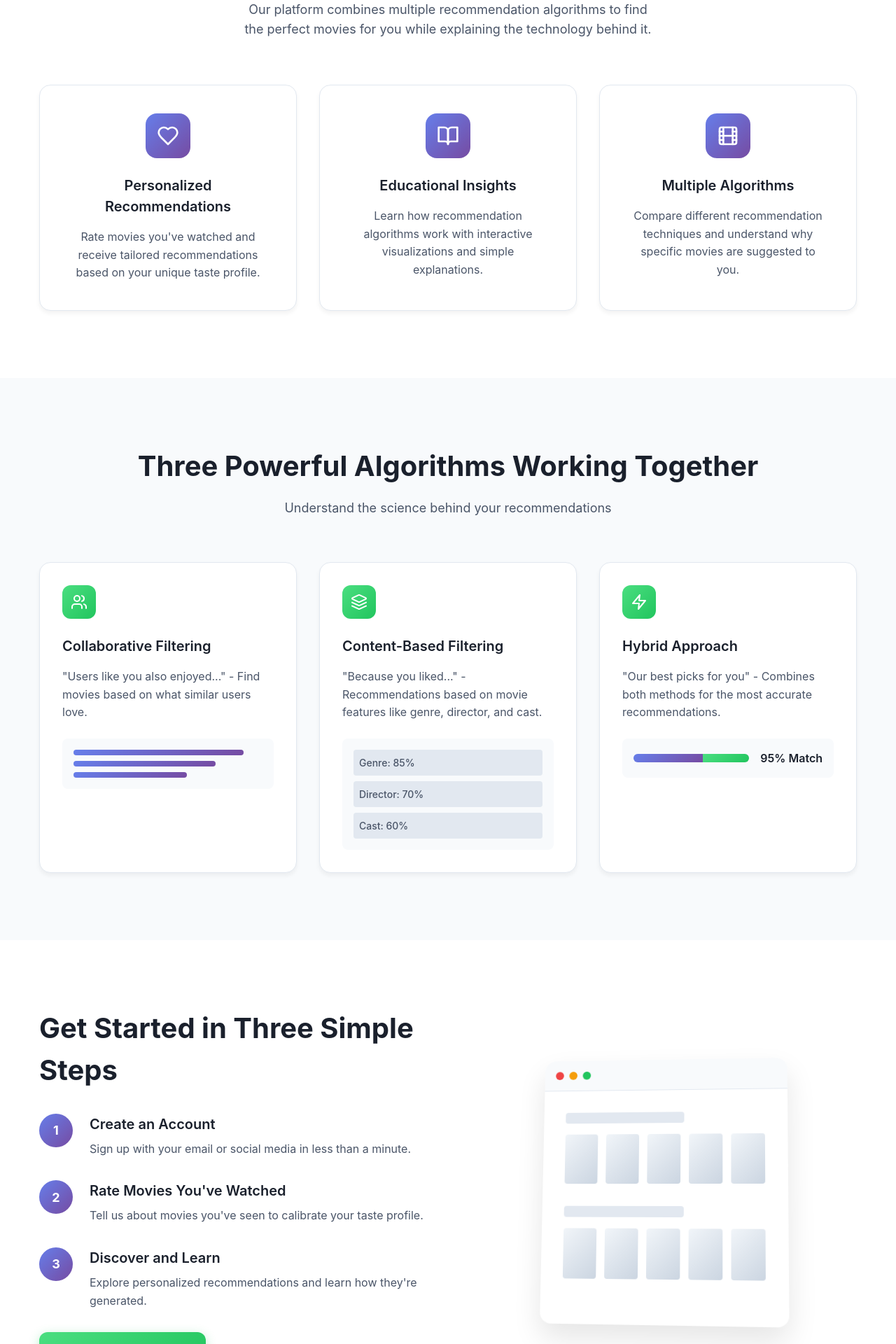
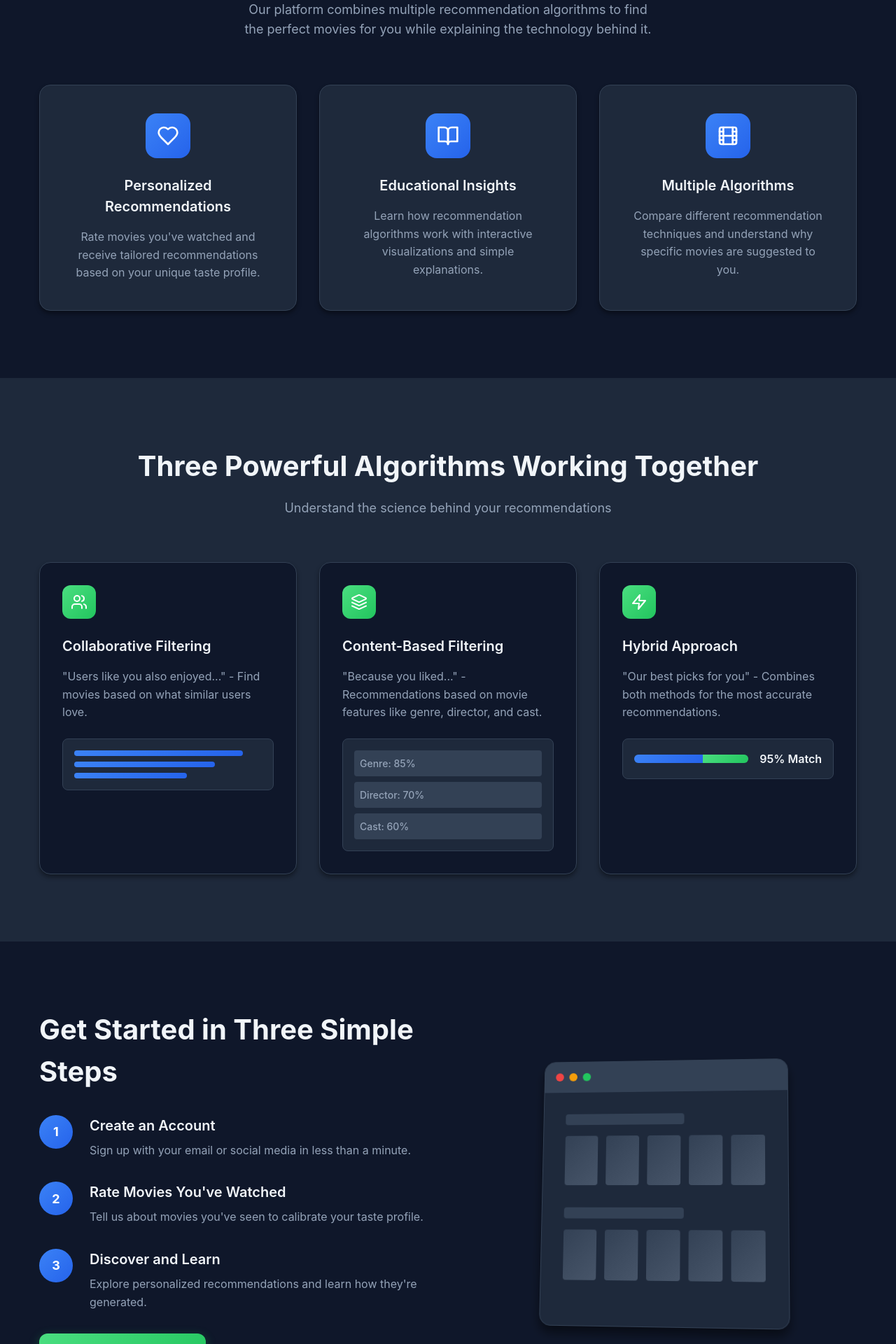
Before and after one commit to vibhor-5/movie-rec-website, a React (Vite) app in the folder frontend/: page / in a window 1280 px wide. Shown: the part 740-2660 px from the top of the page at 70% size. Built offline with nearby package versions, Linux system fonts and the light colour scheme; no server answers.

Commit message:
Dark Theme and Enhanced Onboarding

```diff
--- a/frontend/src/components/common/Button/Button.module.css
+++ b/frontend/src/components/common/Button/Button.module.css
@@ -2,9 +2,9 @@
   display: inline-flex;
   align-items: center;
   justify-content: center;
-  border-radius: 0.375rem;
+  border-radius: var(--radius-md);
   font-weight: 500;
-  transition: all 0.2s;
+  transition: all var(--transition-fast);
   cursor: pointer;
   border: none;
   outline: none;
@@ -17,41 +17,41 @@
 
 /* Variants */
 .primary {
-  background-color: #4299e1;
+  background-color: var(--primary);
   color: white;
 }
 
 .primary:hover:not(:disabled) {
-  background-color: #3182ce;
+  background-color: var(--primary-dark);
 }
 
 .secondary {
-  background-color: #718096;
+  background-color: var(--text-muted);
   color: white;
 }
 
 .secondary:hover:not(:disabled) {
-  background-color: #4a5568;
+  background-color: var(--text-secondary);
 }
 
 .outline {
   background-color: transparent;
-  border: 1px solid #4a5568;
-  color: #4a5568;
+  border: 1px solid var(--border);
+  color: var(--text-secondary);
 }
 
 .outline:hover:not(:disabled) {
-  background-color: #4a5568;
-  color: white;
+  background-color: var(--surface-light);
+  color: var(--text-primary);
 }
 
 .ghost {
   background-color: transparent;
-  color: #4a5568;
+  color: var(--text-secondary);
 }
 
 .ghost:hover:not(:disabled) {
-  background-color: #f7fafc;
+  background-color: var(--surface-light);
 }
 
 /* Sizes */
--- a/frontend/src/components/common/LoadingSpinner/LoadingSpinner.module.css
+++ b/frontend/src/components/common/LoadingSpinner/LoadingSpinner.module.css
@@ -1,6 +1,6 @@
 .spinner {
   display: inline-block;
-  border: 3px solid rgba(0, 0, 0, 0.1);
+  border: 3px solid var(--border);
   border-radius: 50%;
   border-top-color: var(--primary);
   animation: spin 1s ease-in-out infinite;
--- a/frontend/src/components/common/MovieCard/MovieCard.module.css
+++ b/frontend/src/components/common/MovieCard/MovieCard.module.css
@@ -1,18 +1,19 @@
 .card {
   display: flex;
   flex-direction: column;
-  background-color: #ffffff;
-  border-radius: 0.5rem;
+  background-color: var(--surface);
+  border-radius: var(--radius-md);
   overflow: hidden;
-  box-shadow: 0 2px 4px rgba(0, 0, 0, 0.1);
-  transition: transform 0.2s, box-shadow 0.2s;
+  box-shadow: var(--shadow-md);
+  transition: transform var(--transition-fast), box-shadow var(--transition-fast);
   text-decoration: none;
   color: inherit;
+  border: 1px solid var(--border);
 }
 
 .card:hover {
   transform: translateY(-4px);
-  box-shadow: 0 4px 6px rgba(0, 0, 0, 0.1);
+  box-shadow: var(--shadow-lg);
 }
 
 .posterContainer {
@@ -69,7 +70,7 @@
   font-size: 1.125rem;
   font-weight: 600;
   margin: 0;
-  color: #1a1a1a;
+  color: var(--text-primary);
   display: -webkit-box;
   -webkit-line-clamp: 2;
   -webkit-box-orient: vertical;
@@ -80,7 +81,7 @@
   display: flex;
   gap: 0.5rem;
   font-size: 0.875rem;
-  color: #4a5568;
+  color: var(--text-secondary);
 }
 
 .year {
@@ -88,12 +89,12 @@
 }
 
 .genres {
-  color: #718096;
+  color: var(--text-muted);
 }
 
 .overview {
   font-size: 0.875rem;
-  color: #4a5568;
+  color: var(--text-secondary);
   margin: 0;
   display: -webkit-box;
   -webkit-line-clamp: 3;
--- a/frontend/src/pages/Auth/Auth.module.css
+++ b/frontend/src/pages/Auth/Auth.module.css
@@ -11,9 +11,10 @@
   width: 100%;
   max-width: 400px;
   background-color: var(--surface);
-  border-radius: 0.5rem;
-  box-shadow: 0 4px 6px rgba(0, 0, 0, 0.1);
+  border-radius: var(--radius-md);
+  box-shadow: var(--shadow-lg);
   padding: 2rem;
+  border: 1px solid var(--border);
 }
 
 @media (max-width: 480px) {
--- a/frontend/src/pages/Landing/Landing.module.css
+++ b/frontend/src/pages/Landing/Landing.module.css
@@ -1,12 +1,12 @@
 .container {
   min-height: 100vh;
-  background-color: #ffffff;
+  background-color: var(--background);
 }
 
 /* Hero Section */
 .hero {
   position: relative;
-  background: linear-gradient(135deg, #667eea 0%, #764ba2 100%);
+  background: linear-gradient(135deg, #1e293b 0%, #0f172a 100%);
   color: white;
   overflow: hidden;
 }
@@ -165,13 +165,13 @@
   display: block;
   width: calc(100% + 1.3px);
   height: 60px;
-  fill: #ffffff;
+  fill: var(--background);
 }
 
 /* Features Section */
 .features {
   padding: 6rem 0;
-  background: #ffffff;
+  background: var(--background);
 }
 
 .featuresContent {
@@ -188,13 +188,13 @@
 .featuresTitle {
   font-size: 2.5rem;
   font-weight: 700;
-  color: #1a202c;
+  color: var(--text-primary);
   margin-bottom: 1rem;
 }
 
 .featuresSubtitle {
   font-size: 1.125rem;
-  color: #4a5568;
+  color: var(--text-secondary);
   max-width: 600px;
   margin: 0 auto;
   line-height: 1.6;
@@ -207,24 +207,24 @@
 }
 
 .featureCard {
-  background: #ffffff;
+  background: var(--surface);
   padding: 2.5rem;
   border-radius: 1rem;
-  box-shadow: 0 4px 6px rgba(0, 0, 0, 0.05);
-  border: 1px solid #e2e8f0;
+  box-shadow: var(--shadow-md);
+  border: 1px solid var(--border);
   transition: all 0.3s ease;
   text-align: center;
 }
 
 .featureCard:hover {
   transform: translateY(-4px);
-  box-shadow: 0 10px 25px rgba(0, 0, 0, 0.1);
+  box-shadow: var(--shadow-lg);
 }
 
 .featureIcon {
   width: 4rem;
   height: 4rem;
-  background: linear-gradient(135deg, #667eea 0%, #764ba2 100%);
+  background: linear-gradient(135deg, var(--primary) 0%, var(--primary-dark) 100%);
   border-radius: 1rem;
   display: flex;
   align-items: center;
@@ -241,19 +241,19 @@
 .featureTitle {
   font-size: 1.25rem;
   font-weight: 600;
-  color: #1a202c;
+  color: var(--text-primary);
   margin-bottom: 1rem;
 }
 
 .featureDescription {
-  color: #4a5568;
+  color: var(--text-secondary);
   line-height: 1.6;
 }
 
-/* Algorithms Section */
+/* Continue with other sections... */
 .algorithms {
   padding: 6rem 0;
-  background: #f8fafc;
+  background: var(--surface);
 }
 
 .algorithmsContent {
@@ -270,13 +270,13 @@
 .algorithmsTitle {
   font-size: 2.5rem;
   font-weight: 700;
-  color: #1a202c;
+  color: var(--text-primary);
   margin-bottom: 1rem;
 }
 
 .algorithmsSubtitle {
   font-size: 1.125rem;
-  color: #4a5568;
+  color: var(--text-secondary);
   max-width: 600px;
   margin: 0 auto;
 }
@@ -288,17 +288,17 @@
 }
 
 .algorithmCard {
-  background: #ffffff;
+  background: var(--background);
   padding: 2rem;
   border-radius: 1rem;
-  box-shadow: 0 4px 6px rgba(0, 0, 0, 0.05);
-  border: 1px solid #e2e8f0;
+  box-shadow: var(--shadow-md);
+  border: 1px solid var(--border);
   transition: all 0.3s ease;
 }
 
 .algorithmCard:hover {
   transform: translateY(-4px);
-  box-shadow: 0 10px 25px rgba(0, 0, 0, 0.1);
+  box-shadow: var(--shadow-lg);
 }
 
 .algorithmIcon {
@@ -321,20 +321,21 @@
 .algorithmTitle {
   font-size: 1.25rem;
   font-weight: 600;
-  color: #1a202c;
+  color: var(--text-primary);
   margin-bottom: 1rem;
 }
 
 .algorithmDescription {
-  color: #4a5568;
+  color: var(--text-secondary);
   line-height: 1.6;
   margin-bottom: 1.5rem;
 }
 
 .algorithmExample {
-  background: #f8fafc;
+  background: var(--surface);
   padding: 1rem;
   border-radius: 0.5rem;
+  border: 1px solid var(--border);
 }
 
 .userSimilarity {
@@ -345,7 +346,7 @@
 
 .userBar {
   height: 0.5rem;
-  background: linear-gradient(135deg, #667eea 0%, #764ba2 100%);
+  background: linear-gradient(135deg, var(--primary) 0%, var(--primary-dark) 100%);
   border-radius: 0.25rem;
   transition: width 0.3s ease;
 }
@@ -358,11 +359,11 @@
 
 .feature {
   padding: 0.5rem;
-  background: #e2e8f0;
+  background: var(--border);
   border-radius: 0.25rem;
   font-size: 0.875rem;
   font-weight: 500;
-  color: #4a5568;
+  color: var(--text-secondary);
 }
 
 .hybridResult {
@@ -374,7 +375,7 @@
 .hybridBar {
   flex: 1;
   height: 0.75rem;
-  background: #e2e8f0;
+  background: var(--border);
   border-radius: 0.375rem;
   overflow: hidden;
   display: flex;
@@ -382,7 +383,7 @@
 
 .collaborativePart {
   width: 60%;
-  background: linear-gradient(135deg, #667eea 0%, #764ba2 100%);
+  background: linear-gradient(135deg, var(--primary) 0%, var(--primary-dark) 100%);
 }
 
 .contentPart {
@@ -392,13 +393,13 @@
 
 .hybridScore {
   font-weight: 600;
-  color: #1a202c;
+  color: var(--text-primary);
 }
 
 /* Getting Started Section */
 .gettingStarted {
   padding: 6rem 0;
-  background: #ffffff;
+  background: var(--background);
 }
 
 .gettingStartedContent {
@@ -414,7 +415,7 @@
 .gettingStartedTitle {
   font-size: 2.5rem;
   font-weight: 700;
-  color: #1a202c;
+  color: var(--text-primary);
   margin-bottom: 2rem;
 }
 
@@ -431,7 +432,7 @@
 .stepNumber {
   width: 3rem;
   height: 3rem;
-  background: linear-gradient(135deg, #667eea 0%, #764ba2 100%);
+  background: linear-gradient(135deg, var(--primary) 0%, var(--primary-dark) 100%);
   color: white;
   border-radius: 50%;
   display: flex;
@@ -450,12 +451,12 @@
 .stepTitle {
   font-size: 1.25rem;
   font-weight: 600;
-  color: #1a202c;
+  color: var(--text-primary);
   margin-bottom: 0.5rem;
 }
 
 .stepDescription {
-  color: #4a5568;
+  color: var(--text-secondary);
   line-height: 1.6;
 }
 
@@ -470,12 +471,13 @@
 }
 
 .mockup {
-  background: #ffffff;
+  background: var(--surface);
   border-radius: 1rem;
-  box-shadow: 0 20px 40px rgba(0, 0, 0, 0.1);
+  box-shadow: var(--shadow-lg);
   overflow: hidden;
   transform: rotateY(-5deg) rotateX(5deg);
   transition: transform 0.3s ease;
+  border: 1px solid var(--border);
 }
 
 .mockup:hover {
@@ -483,9 +485,9 @@
 }
 
 .mockupHeader {
-  background: #f8fafc;
+  background: var(--surface-light);
   padding: 1rem;
-  border-bottom: 1px solid #e2e8f0;
+  border-bottom: 1px solid var(--border);
 }
 
 .mockupDots {
@@ -497,7 +499,7 @@
   width: 0.75rem;
   height: 0.75rem;
   border-radius: 50%;
-  background: #cbd5e1;
+  background: var(--border-light);
 }
 
 .mockupDots span:first-child {
@@ -522,7 +524,7 @@
 
 .mockupTitle {
   height: 1rem;
-  background: #e2e8f0;
+  background: var(--border);
   border-radius: 0.25rem;
   margin-bottom: 1rem;
   width: 60%;
@@ -536,14 +538,14 @@
 .mockupMovie {
   width: 3rem;
   height: 4.5rem;
-  background: linear-gradient(135deg, #f1f5f9 0%, #cbd5e1 100%);
+  background: linear-gradient(135deg, var(--surface-light) 0%, var(--border-light) 100%);
   border-radius: 0.25rem;
 }
 
 /* Testimonials Section */
 .testimonials {
   padding: 6rem 0;
-  background: #f8fafc;
+  background: var(--surface);
 }
 
 .testimonialsContent {
@@ -560,7 +562,7 @@
 .testimonialsTitle {
   font-size: 2.5rem;
   font-weight: 700;
-  color: #1a202c;
+  color: var(--text-primary);
 }
 
 .testimonialsGrid {
@@ -570,11 +572,11 @@
 }
 
 .testimonialCard {
-  background: #ffffff;
+  background: var(--background);
   padding: 2rem;
   border-radius: 1rem;
-  box-shadow: 0 4px 6px rgba(0, 0, 0, 0.05);
-  border: 1px solid #e2e8f0;
+  box-shadow: var(--shadow-md);
+  border: 1px solid var(--border);
 }
 
 .testimonialHeader {
@@ -586,7 +588,7 @@
 .testimonialAvatar {
   width: 3rem;
   height: 3rem;
-  background: linear-gradient(135deg, #667eea 0%, #764ba2 100%);
+  background: linear-gradient(135deg, var(--primary) 0%, var(--primary-dark) 100%);
   color: white;
   border-radius: 50%;
   display: flex;
@@ -599,17 +601,17 @@
 
 .testimonialName {
   font-weight: 600;
-  color: #1a202c;
+  color: var(--text-primary);
   margin-bottom: 0.25rem;
 }
 
 .testimonialRole {
-  color: #4a5568;
+  color: var(--text-secondary);
   font-size: 0.875rem;
 }
 
 .testimonialText {
-  color: #4a5568;
+  color: var(--text-secondary);
   line-height: 1.6;
   margin-bottom: 1.5rem;
   font-style: italic;
@@ -630,7 +632,7 @@
 /* CTA Section */
 .cta {
   padding: 6rem 0;
-  background: linear-gradient(135deg, #667eea 0%, #764ba2 100%);
+  background: linear-gradient(135deg, #1e293b 0%, #0f172a 100%);
   color: white;
   text-align: center;
 }
```
Also changed, not shown: frontend/src/components/auth/LoginForm/LoginForm.module.css (+23 -16 lines), frontend/src/components/auth/RegisterForm/RegisterForm.module.css (+23 -16 lines), frontend/src/pages/Onboarding/Onboarding.tsx (+55 -11 lines), frontend/src/App.module.css (line endings or trailing spaces), frontend/src/pages/Home/Home.module.css (line endings or trailing spaces).
